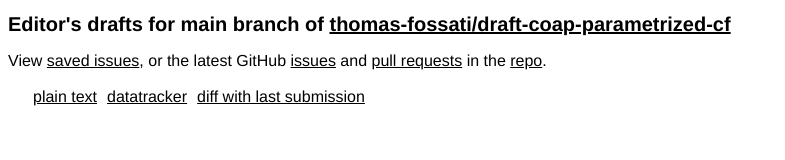
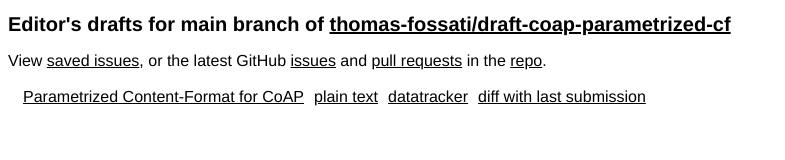
Before and after one commit to thomas-fossati/draft-coap-parametrized-cf, a plain HTML site: page index.html in a window 1280 px wide. Shown: the whole page, without its empty margins (0-785 px from the left). Drawn offline with Linux system fonts and the light colour scheme.

Commit message:
Script updating gh-pages from 8c1d87d. [ci skip]

```diff
--- a/index.html
+++ b/index.html
@@ -17,8 +17,8 @@
     <p>View <a href="issues.html">saved issues</a>, or the latest GitHub <a href="https://github.com/thomas-fossati/draft-coap-parametrized-cf/issues">issues</a> and <a href="https://github.com/thomas-fossati/draft-coap-parametrized-cf/pulls">pull requests</a> in the <a href="https://github.com/thomas-fossati/draft-coap-parametrized-cf">repo</a>.</p>
     <table id="branch-main">
       <tr>
-        <td><a href="./draft-fossati-core-parametrized-cf.html" class="html draft-fossati-core-parametrized-cf" title=" (HTML)"></a></td>
-        <td><a href="./draft-fossati-core-parametrized-cf.txt" class="txt draft-fossati-core-parametrized-cf" title=" (Text)">plain text</a></td>
+        <td><a href="./draft-fossati-core-parametrized-cf.html" class="html draft-fossati-core-parametrized-cf" title="Parametrized Content-Format for CoAP (HTML)">Parametrized Content-Format for CoAP</a></td>
+        <td><a href="./draft-fossati-core-parametrized-cf.txt" class="txt draft-fossati-core-parametrized-cf" title="Parametrized Content-Format for CoAP (Text)">plain text</a></td>
         <td><a href="https://datatracker.ietf.org/doc/draft-fossati-core-parametrized-cf" class="dt draft-fossati-core-parametrized-cf" title="Datatracker for draft-fossati-core-parametrized-cf">datatracker</a></td>
         <td><a href="https://www.ietf.org/rfcdiff?url1=draft-fossati-core-parametrized-cf&amp;url2=https://thomas-fossati.github.io/draft-coap-parametrized-cf/draft-fossati-core-parametrized-cf.txt" class="diff draft-fossati-core-parametrized-cf">diff with last submission</a></td>
         <td></td>
```
Also changed, not shown: draft-fossati-core-parametrized-cf.html (+9 -8 lines), draft-fossati-core-parametrized-cf.txt.
